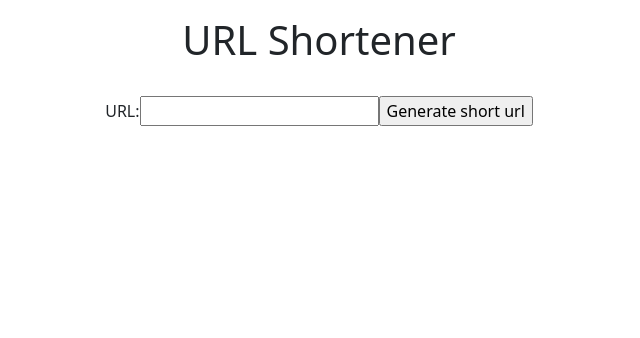
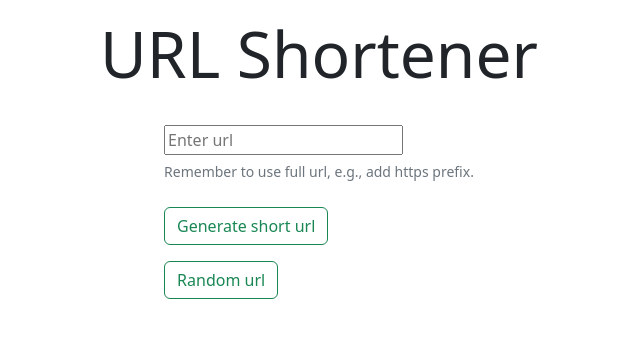
Before and after one commit to DanielNikkari/bitly_clones, a Flask app: page / in a window 1280 px wide. Shown: the top 338 px of the page, without its empty margins (321-961 px from the left). Run offline with Flask 2, Linux system fonts and the light colour scheme; some libraries are stand-ins or nearby versions.

Commit message:
Bootstrap styling

```diff
--- a/bitly_clone_python/bitly_python/templates/index.html
+++ b/bitly_clone_python/bitly_python/templates/index.html
@@ -2,11 +2,21 @@
 {% block title %}Index{% endblock %}
 
 {% block main %}
-<h1 class="h-100 d-flex align-items-center justify-content-center m-3">URL Shortener</h1>
+<h1 class="h-100 d-flex align-items-center justify-content-center m-3 display-3">URL Shortener</h1>
 
 <form action="/" method="POST" class="h-100 d-flex align-items-center justify-content-center p-3 m-3">
-  URL:<br/>
-  <input type="url" name="originalURL" />
-  <input type="submit" value="Generate short url" />
+  <div class="form-group">
+    <input class="mb-1" type="url" name="originalURL" placeholder="Enter url" />
+  <div class="form-group">
+    <small id="urlHelp" class="form-text text-muted">Remember to use full url, e.g., add https prefix.</small>
+  </div>
+  <div class="form-group">
+    <input class="btn btn-outline-success mt-4" type="submit" value="Generate short url" />
+</div>
 </form>
+
+<div class="col">
+  <a class="btn btn-outline-success mt-3" href="/random">Random url</a>
+</div>
+
 {% endblock %}
--- a/bitly_clone_python/bitly_python/templates/shortened.html
+++ b/bitly_clone_python/bitly_python/templates/shortened.html
@@ -2,5 +2,9 @@
 {% block title %}Index{% endblock %}
 
 {% block main %}
-<span class="h-100 d-flex align-items-center justify-content-center p-3 m-3"><a href="{{ original_url }}">{{ original_url }} </a> is now at <a href="/shortened/open?id={{ id }}"> {{ shortened_url }}</a></span>
+<span class="h-100 d-flex align-items-center justify-content-center p-3 m-3"><a class="m-2" href="{{ original_url }}">{{ original_url }} </a> is now at <a class="m-2" href="/shortened/open?id={{ id }}"> {{ shortened_url }}</a></span>
+
+<div class="col text-center">
+  <a class="btn btn-outline-success m-5" href="/">New url</a>
+</div>
 {% endblock %}
```
Also changed, not shown: 2 other files.
